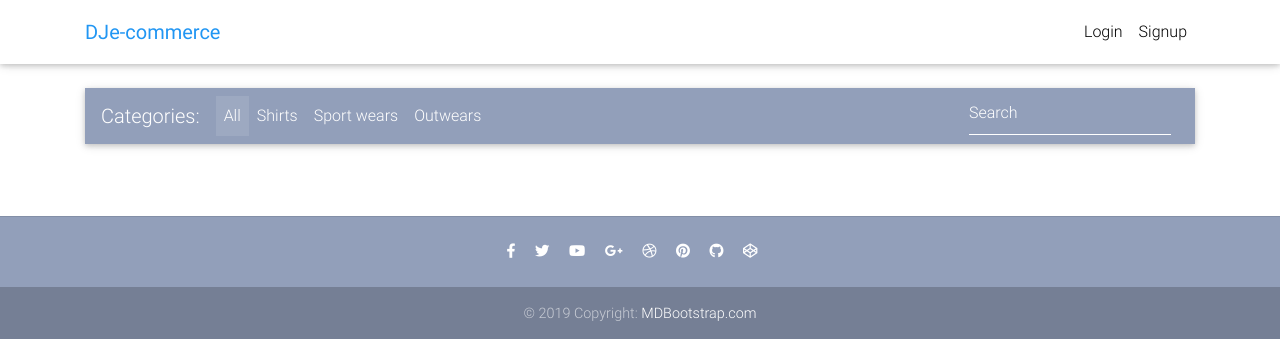
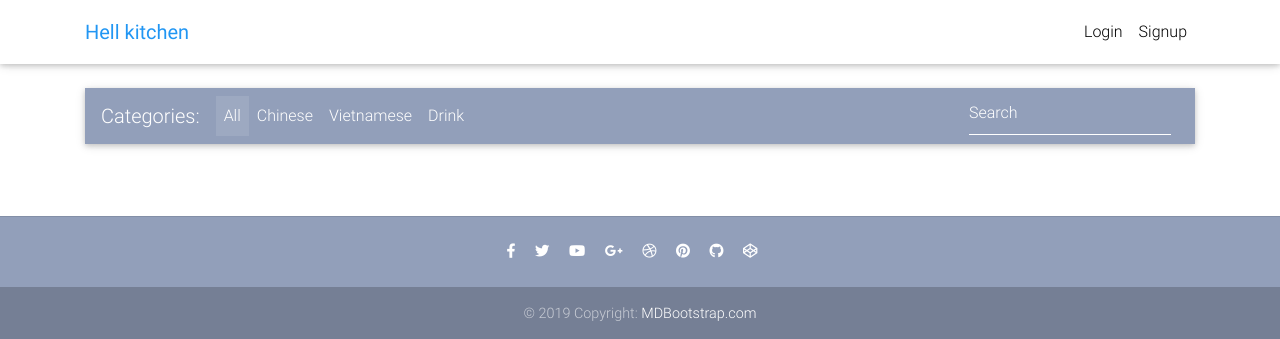
Before and after one commit to lgk1910/pos-system, a Django app: page / in a window 1280 px wide. Shown: the top 339 px of the page. Run offline with Django 3.2, Linux system fonts and the light colour scheme; data that the repository does not hold is empty; some libraries are stand-ins or nearby versions.

Commit message:
Update menu

```diff
--- a/core/models.py
+++ b/core/models.py
@@ -7,9 +7,9 @@ from django_countries.fields import CountryField
 
 
 CATEGORY_CHOICES = (
-    ('S', 'Shirt'),
-    ('SW', 'Sport wear'),
-    ('OW', 'Outwear')
+    ('S', 'Chinese'),
+    ('SW', 'Vietnamese'),
+    ('OW', 'Drink')
 )
 
 LABEL_CHOICES = (
--- a/templates/home.html
+++ b/templates/home.html
@@ -27,13 +27,13 @@
             </a>
           </li>
           <li class="nav-item">
-              <a class="nav-link" href="#">Shirts</a>
+            <a class="nav-link" href="#">Chinese</a>
           </li>
           <li class="nav-item">
-              <a class="nav-link" href="#">Sport wears</a>
+            <a class="nav-link" href="#">Vietnamese</a>
           </li>
           <li class="nav-item">
-              <a class="nav-link" href="#">Outwears</a>
+            <a class="nav-link" href="#">Drink</a>
           </li>
 
         </ul>
@@ -61,7 +61,7 @@
           <div class="card">
 
             <div class="view overlay">
-                {% comment %} <img src="https://mdbootstrap.com/img/Photos/Horizontal/E-commerce/Vertical/12.jpg" class="card-img-top" {% endcomment %}
+              <!-- <img src="https://mdbootstrap.com/img/Photos/Horizontal/E-commerce/Vertical/12.jpg" class="card-img-top" -->
               <img src="{{ item.image.url }}" class="card-img-top">
               <a href="{{ item.get_absolute_url }}">
                 <div class="mask rgba-white-slight"></div>
--- a/templates/navbar.html
+++ b/templates/navbar.html
@@ -5,7 +5,7 @@
 
     <!-- Brand -->
     <a class="navbar-brand waves-effect" href="/">
-        <strong class="blue-text">DJe-commerce</strong>
+      <strong class="blue-text">Hell kitchen</strong>
     </a>
 
     <!-- Collapse -->
--- a/templates/product.html
+++ b/templates/product.html
@@ -11,7 +11,8 @@
       <!--Grid column-->
       <div class="col-md-6 mb-4">
 
-          <img src="https://mdbootstrap.com/img/Photos/Horizontal/E-commerce/Products/14.jpg" class="img-fluid" alt="">
+        <!-- <img src="https://mdbootstrap.com/img/Photos/Horizontal/E-commerce/Products/14.jpg" class="img-fluid" alt=""> -->
+        <img src="/media/{{ object.image }}" class="img-fluid" alt="">
 
       </div>
       <!--Grid column-->
```
Also changed, not shown: core/migrations/0005_auto_20211028_2342.py (added). Lines whose indentation alone changed are shown as unchanged.
